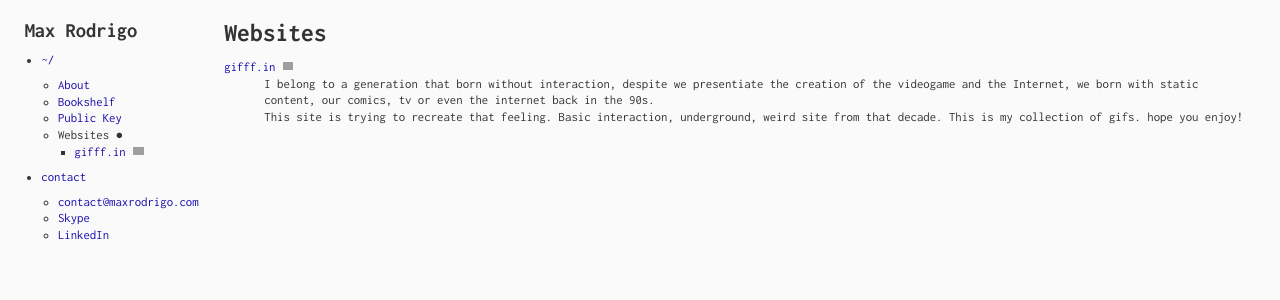
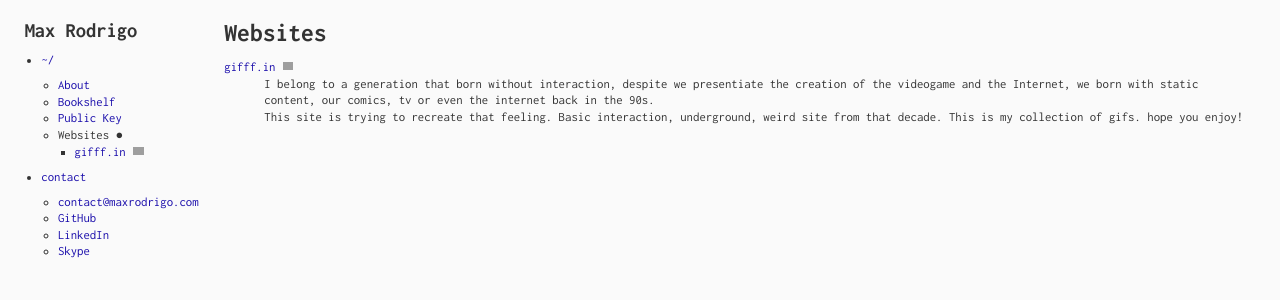
Before and after one commit to maxrodrigo/maxrodrigo.github.io, a Jekyll site: the page built from websites.md, in a window 1280 px wide. Shown: the top 300 px of the page. Built offline with Jekyll 4.4.1, drawn with Linux system fonts in a browser that asks for light colours; grey boxes are pictures that could not be loaded.

Commit message:
Add GitHub link to the sidebar menu

```diff
--- a/_includes/header.html
+++ b/_includes/header.html
@@ -44,8 +44,9 @@
         <p><a href="about.html#contact">contact</a></p>
         <ul>
           <li><a href="mailto:{{ site.email }}">{{ site.email }}</a></li>
+          <li><a href="https://github.com/maxrodrigo/">GitHub</a></li>
+          <li><a href="https://www.linkedin.com/in/maxrodrigo/">LinkedIn</a></li>
           <li><a href="skype:maxi.rodrigo?call">Skype</a></li>
-          <li><a href="https://www.linkedin.com/in/maxrodrigo/">LinkedIn</a></li>
         </ul>
       </li>
     </ul>
```
